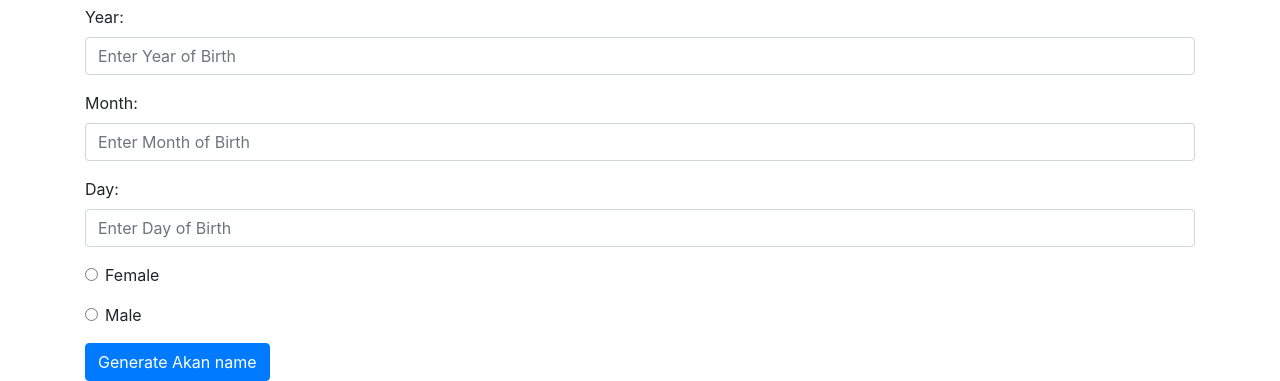
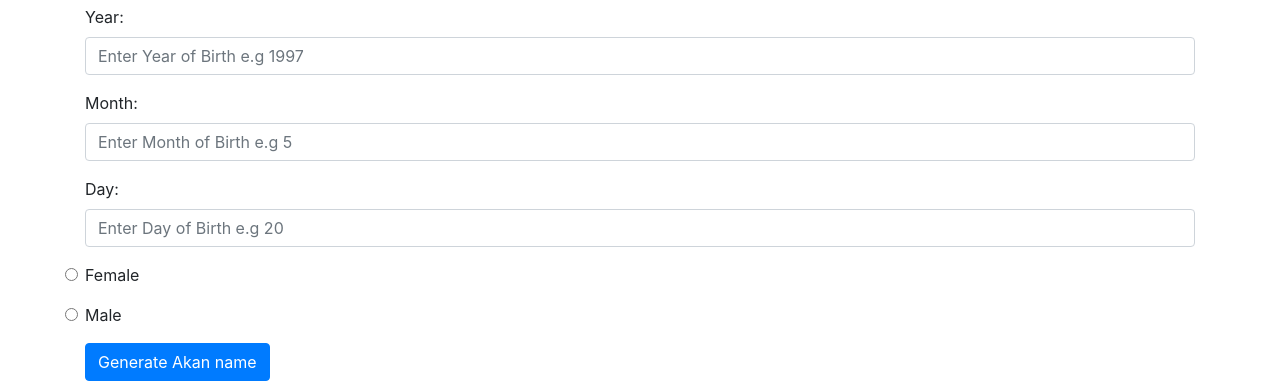
Before and after one commit to DorcasToto/Akan-Name, a plain HTML site: page index.html in a window 1280 px wide. Shown: the part 683-1064 px from the top of the page. Drawn offline with nearby package versions, Linux system fonts and the light colour scheme.

Commit message:
modified form elements

```diff
--- a/index.html
+++ b/index.html
@@ -44,22 +44,22 @@
         <form action="/action_page.php">
           <div class="form-group">
             <label for="year">Year:</label>
-            <input type="text" class="form-control" id="year" placeholder="Enter Year of Birth" name="year">
+            <input type="number" class="form-control" id="year" placeholder="Enter Year of Birth e.g 1997" name="year">
           </div>
           <div class="form-group">
             <label for="month">Month:</label>
-            <input type="text" class="form-control" id="month" placeholder="Enter Month of Birth" name="month">
+            <input type="number" class="form-control" id="month" placeholder="Enter Month of Birth e.g 5" name="month">
           </div>
           <div class="form-group">
             <label for="day">Day:</label>
-            <input type="text" class="form-control" id="day" placeholder="Enter Day of Birth" name="day">
+            <input type="number" class="form-control" id="day" placeholder="Enter Day of Birth e.g 20" name="day">
           </div>
-          <div class="form-group form-check">
+          <div class="form-group">
             <label class="form-check-label">
               <input class="form-check-input" type="radio" name="female"> Female
             </label>
           </div>
-          <div class="form-group form-check">
+          <div class="form-group">
             <label class="form-check-label">
               <input class="form-check-input" type="radio" name="male"> Male
             </label>
```
